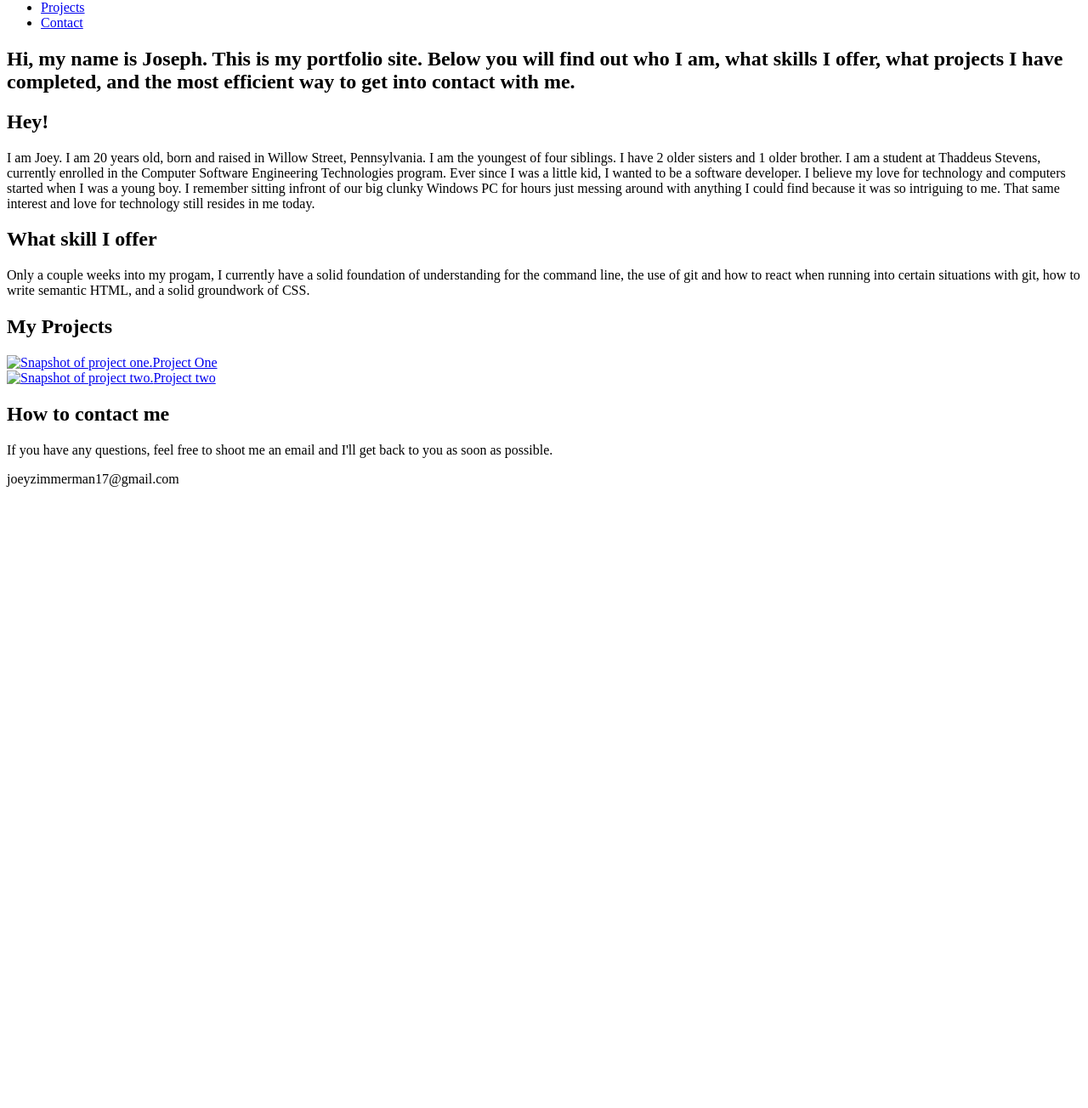
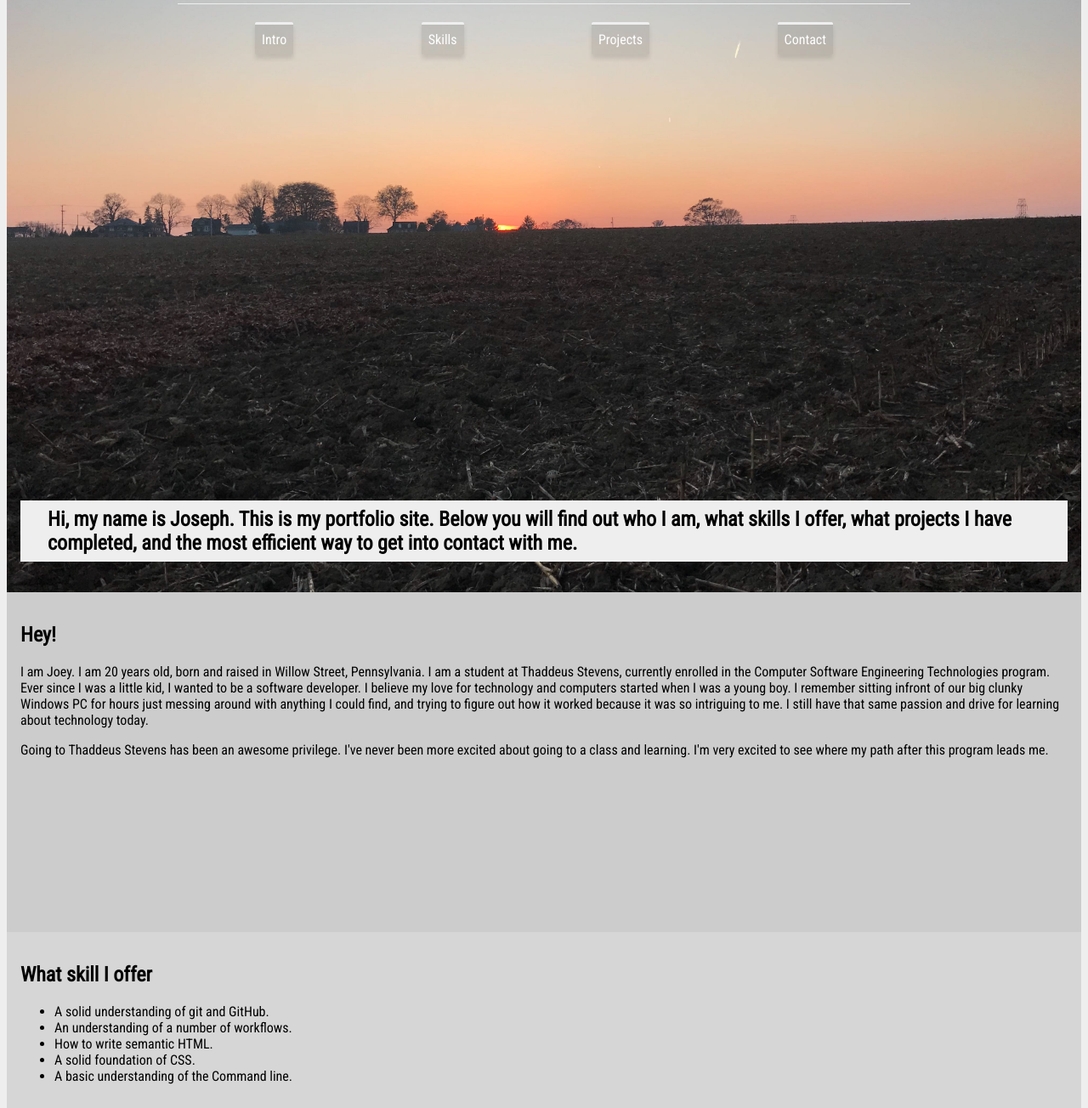
Before and after one commit to jczimmerman/jczimmerman.github.io, a website: page index.html in a window 1280 px wide. Shown: the part 103-1407 px from the top of the page at 85% size. Before the commit the page ends 800 px from the top, so only its background shows below. Drawn offline with Linux system fonts and the light colour scheme.

Commit message:
Add content to HTML. Work on smaller scale CSS.

```diff
--- a/index.html
+++ b/index.html
@@ -3,21 +3,21 @@
 
 <head>
 
-  <link href="https://fonts.googleapis.com/css?family=Teko&display=swap"
-   rel="stylesheet">
+  <link href="https://fonts.googleapis.com/css?family=Roboto+Condensed&display=swap" rel="stylesheet">
   <link href="styles.css" rel="stylesheet" type="text/css">
   <meta charset="utf-8">
-  <meta name='viewport'
-      content='width=device-width, initial-scale=1.0, maximum-scale=1.0' />
+  <meta name='viewport' content='width=device-width, initial-scale=1.0, maximum-scale=1.0' />
   <title>Joe's Portfolio</title>
 
 </head>
 
 <body>
+  <main>
 
-  <header class="header">
-    <section class="header-pic">
-      <h1 class="main-heading">Joseph Zimmerman</h1>
+    <!-- HOME AREA -->
+    <section class="home-content">
+
+      <h1 class="home-heading">&lt;Joseph Zimmerman&gt;</h1>
 
       <nav class="nav-bar">
         <ul class="nav-container">
@@ -27,45 +27,50 @@
           <li><a href="#contact">Contact</a></li>
         </ul>
       </nav>
-    </section>
 
-    <section class="prelude">
-      <h2>Hi, my name is Joseph. This is my portfolio site. Below you
+      <img class="home-pic" src="pictures/picture.jpg" alt="Picture of Joseph Zimmerman.">
+
+      <h2 class="home-info">Hi, my name is Joseph. This is my portfolio site. Below you
         will find out who I am, what skills I offer, what projects I have
         completed, and the most efficient way to get into contact with me.</h2>
     </section>
 
-  </header>
-
-  <main>
-    <article id="intro">
+    <!-- INTRO AREA -->
+    <article id="intro" class="intro-content">
 
       <h2>Hey!</h1>
         <p>I am Joey. I am 20 years old, born and raised in Willow Street,
-      Pennsylvania. I am the youngest of four siblings. I have 2 older sisters
-      and 1 older brother. I am a student at Thaddeus Stevens, currently
+          Pennsylvania. I am a student at Thaddeus Stevens, currently
           enrolled in the Computer Software Engineering Technologies program.
           Ever since I was a little kid, I wanted to be a software developer.
           I believe my love for technology and computers started when I was
           a young boy. I remember sitting infront of our big clunky Windows
-      PC for hours just messing around with anything I could find because it was
-      so intriguing to me. That same interest and love for technology
-      still resides in me today.</p>
+          PC for hours just messing around with anything I could find, and trying
+          to figure out how it worked because it was so intriguing to me. I
+          still have that same passion and drive for learning about technology
+          today.</p>
+
+        <p>Going to Thaddeus Stevens has been an awesome privilege. I've
+          never been more excited about going to a class and learning. I'm
+          very excited to see where my path after this program leads me.</p>
+    </article>
+
+    <!-- SKILLS AREA -->
+    <article id="skills" class="skills-content">
+
+      <h2>What skill I offer</h2>
+      <ul>
+        <li>A solid understanding of git and GitHub.</li>
+        <li>An understanding of a number of workflows.</li>
+        <li>How to write semantic HTML.</li>
+        <li>A solid foundation of CSS.</li>
+        <li>A basic understanding of the Command line.</li>
+      </ul>
 
     </article>
 
-    <article id="skills">
-
-      <h2>What skill I offer</h2>
-      <p>Only a couple weeks into my progam, I currently have a solid foundation
-      of understanding for the command line, the use of git and how to react
-      when running into certain situations with git, how to write semantic HTML,
-      and a solid groundwork of CSS.
-      </p>
-
-    </article>
-
-    <article id="projects">
+    <!-- PROJECTS AREA-->
+    <article id="projects" class="projects-content">
       <h2>My Projects</h2>
 
       <section>
@@ -77,18 +82,14 @@
       </section>
     </article>
 
-    <article id="contact">
+    <!-- CONTACT AREA -->
+    <article id="contact" class="contact-content">
       <h2>How to contact me</h2>
       <p>If you have any questions, feel free to shoot me an email and I'll
         get back to you as soon as possible.</p>
       <p>joeyzimmerman17@gmail.com</p>
     </article>
   </main>
-
-  <footer>
-
-  </footer>
-
 </body>
 
 </html>
--- a/styles.css
+++ b/styles.css
@@ -1,81 +1,92 @@
-/** GENERAL STYLES **/
-/** disabling all for now to start with smaller scale **/
-/*
-* {
+*,
+*:before,
+*:after {
   box-sizing: border-box;
-  font-family: sans-serif;
+  font-family: "Roboto Condensed", sans-serif;
 }
 body,
 html,
-main {
-  height: 100%;
-  background-color: #181a1b;
-}
-.header {
+main,
+.home-content {
   height: 100%;
 }
-.header-pic {
-  height: 100%;
+body {
+  background-color: #EEEEEE;
+  margin: 0px;
+}
+/* NAV ITEMS */
+.nav-bar {
+  width: 70%;
+  border-top: thin solid #eeeeee;
+}
+.nav-container {
+  display: flex;
+  justify-content: space-around;
+  padding: 1rem;
+  width: 100%;
+}
+.nav-container li {
+  list-style: none;
+}
+.nav-container a {
+  color: white;
+  text-decoration: none;
+  background-color: rgba(20, 20, 20, 0.1);
+  padding: 0.5rem;
+
+  /* BORDER */
+  border-radius: 0.1rem;
+  border-top: 3px solid #eeeeee;
+  box-shadow: 0px 5px 5px rgba(0, 0, 0, 0.1)
+}
+.nav-container a:hover {
+  background-color: rgba(20 ,20 ,20, 0.5);
+}
+/* HOME ITEMS */
+.home-content {
+  padding: 1rem;
+  margin-left: 0.5em;
+  margin-right: 0.5rem;
   display: flex;
   flex-direction: column;
   align-items: center;
-  justify-content: flex-start;
 
-  /* background * <
+  /* Background */
   background-image: url(pictures/background.jpg);
   background-position: center;
   background-repeat: no-repeat;
   background-size: cover;
 }
-.main-heading {
-  color: #3e363761;
+.home-heading {
   font-weight: 600;
-  font-size: 100px;
-  font-family: 'Teko', sans-serif;
-  margin-bottom: 0px;
-
-  /* text outline * <
-  text-shadow: #ADB8B6 2px 2px;
+  font-size: 2rem;
+  color: #eeeeee;
 }
-.nav-container {
-  display: flex;
-  flex-direction: row;
-  justify-content: space-between;
-  padding: 0 10px 0 10px;
-
+.home-info {
+  color: black;
+  margin-top: auto;
+  background-color: #eeeeee;
+  padding: 0.5rem 2rem 0.5rem 2rem;
+  width: 100%;
 }
-.nav-container li {
-  list-style: none;
+.home-pic {
+  display: none;
 }
-.nav-container li a {
-  color: gray;
-  text-decoration: none;
+/* INTRO CONTENT */
+.intro-content {
+  height: 50%;
+  padding: 1rem;
+  margin-left: 0.5rem;
+  margin-right: 0.5rem;
+  background-color: #cccccc;
 }
-.nav-container li a:hover {
-  font-weight: 800;
+/* SKILLS CONTENT */
+.skills-content {
+  height: 50%;
+  padding: 1rem;
+  margin-left: 0.5rem;
+  margin-right: 0.5rem;
+  background-color: #d6d6d6;
 }
-.nav-bar {
-  width: 30%;
-
-  /* Top and bottom borders* <
-  border-top: 2px solid darkgray;
-  border-bottom: 2px solid darkgray;
-
-  /* Background * <
-  background-color: rgba(0, 0, 0, 0.2)
-}
-*/
-/** MOBILE STYLES **/
-@media only screen and (max-width: 400px){
-
-}
-
-/** TABLET STYLES **/
-@media only screen and (min-width: 401px) and (max-width: 960px){
-
-}
-
-/** DESKTOP STYLES **/
-@@media only screen and (min-width: 961px){
-
-}
+/* PROJECTS CONTENT */
+/* CONTACT CONTENT */
```
Also changed, not shown: pictures/picture.jpg (added). Lines whose indentation alone changed are shown as unchanged.
